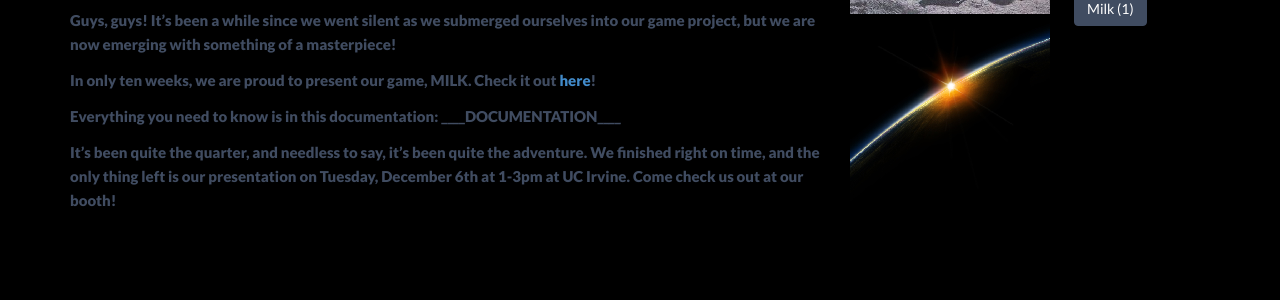
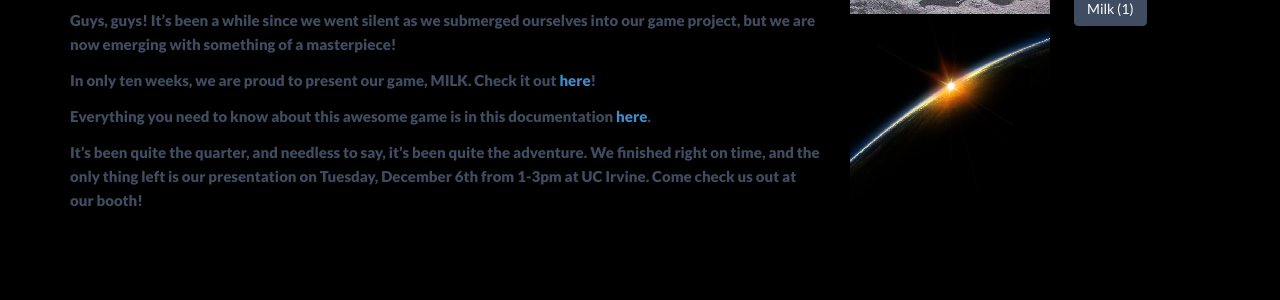
Before and after one commit to WOWGames/WOWGames.github.io, a Jekyll site: the page built from _posts/blog/2016-12-05-The-Finish-Line.md, in a window 1280 px wide and 900 px high, scrolled down 505 px. Shown: the part 321-621 px from the top of the window. Built offline with Jekyll 4.4.1, drawn with Linux system fonts in a browser that asks for light colours; nearby versions of some CDN libraries.

Commit message:
Added in link to documentation

```diff
--- a/_posts/blog/2016-12-05-The-Finish-Line.md
+++ b/_posts/blog/2016-12-05-The-Finish-Line.md
@@ -13,6 +13,6 @@ Guys, guys! It's been a while since we went silent as we submerged ourselves int
 
 In only ten weeks, we are proud to present our game, MILK. Check it out [here]({{ site.basurl }}/games/milk/)!
 
-Everything you need to know is in this documentation: __________DOCUMENTATION____________
+Everything you need to know about this awesome game is in this documentation [here]({{ site.baseurl }}/assets/doc/designdoc.pdf).
 
-It's been quite the quarter, and needless to say, it's been quite the adventure. We finished right on time, and the only thing left is our presentation on Tuesday, December 6th at 1-3pm at UC Irvine. Come check us out at our booth!
+It's been quite the quarter, and needless to say, it's been quite the adventure. We finished right on time, and the only thing left is our presentation on Tuesday, December 6th from 1-3pm at UC Irvine. Come check us out at our booth!
```
